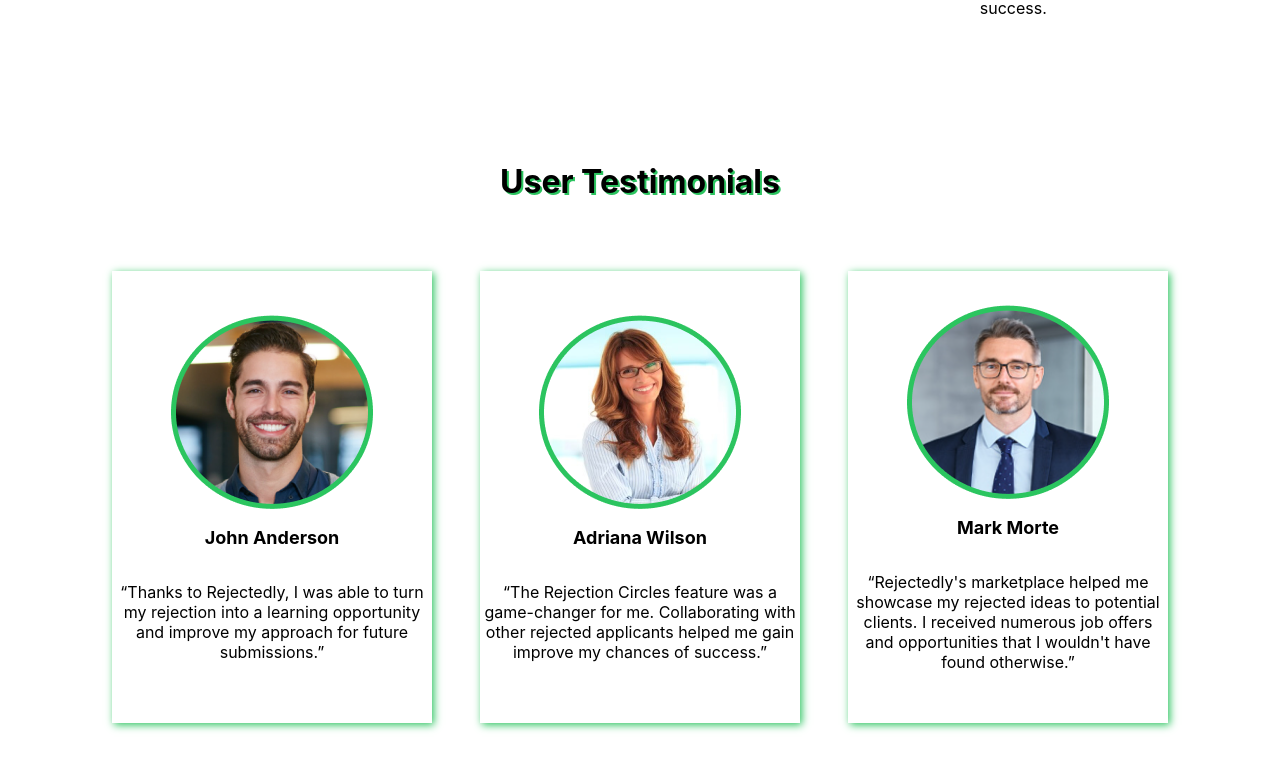
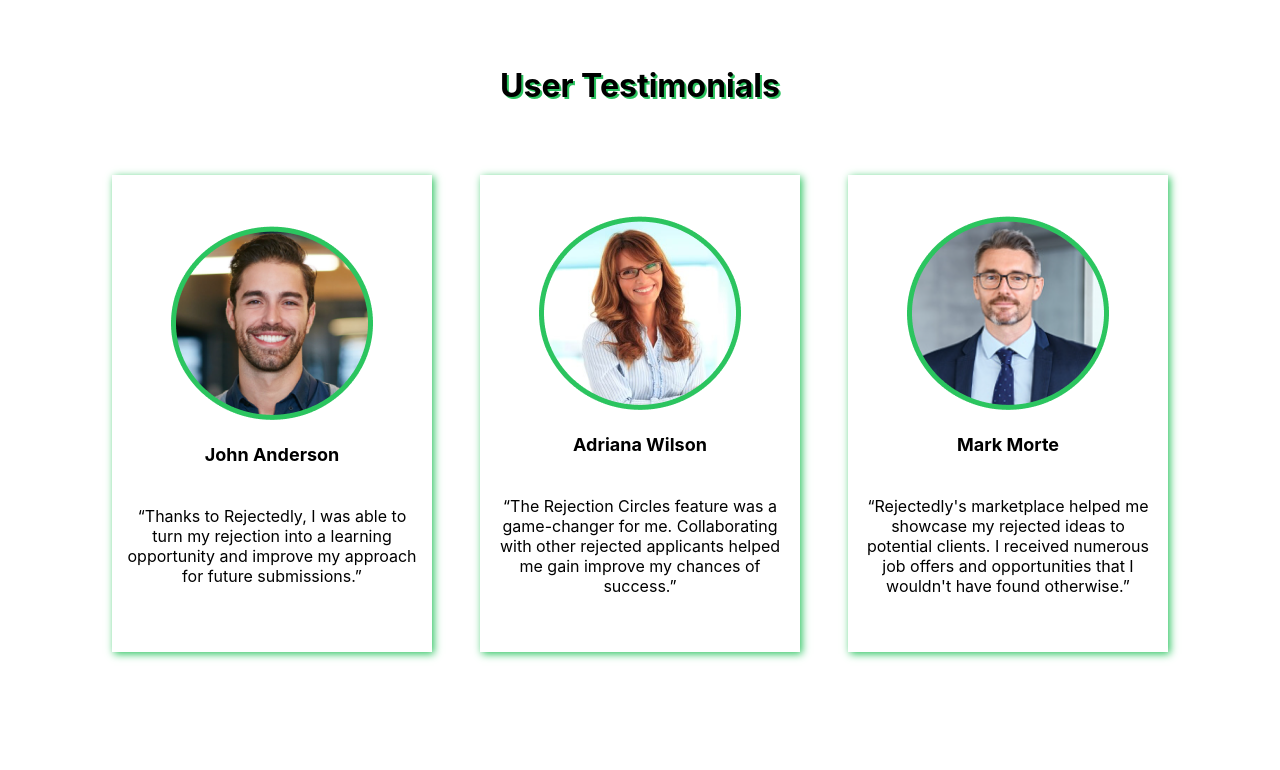
Before and after one commit to rimaabouchacra/Rejectedly, a React (Create React App) app in the folder rejectedly-frontend/: page / in a window 1280 px wide. Shown: the part 928-1698 px from the top of the page. After the commit the page ends 1628 px from the top, so only its background shows below. Built offline with nearby package versions, Linux system fonts and the light colour scheme.

Commit message:
added testimonials style

```diff
--- a/rejectedly-frontend/src/components/platform-features/index.css
+++ b/rejectedly-frontend/src/components/platform-features/index.css
@@ -1,5 +1,5 @@
 .features-title{
-    margin-top: 5rem;
+    margin-top: 3rem;
     text-shadow: 2px 2px var(--green);
     text-align: center;
 }
@@ -10,6 +10,7 @@
     padding: 3rem;
     margin-left: 4rem;
     margin-right: 4rem;
+
 }
 .feature{
     display: flex;
@@ -20,8 +21,6 @@
     width: 30%;
     height: 30%;
     text-align: center;
-
-
 }
 .title{
     font-size: 1.125rem;
--- a/rejectedly-frontend/src/components/testimonials/index.css
+++ b/rejectedly-frontend/src/components/testimonials/index.css
@@ -1,5 +1,5 @@
 .testimonials-title {
-    margin-top: 5rem;
+    margin-top: 1rem;
     text-shadow: 2px 2px var(--green);
     text-align: center;
 }
@@ -16,7 +16,8 @@
     flex-direction: column;
     justify-content: center;
     align-items: center;
-    /* gap: 0.6rem; */
+    gap: 0.4rem;
+    padding: 0.8rem;
     width: 40%;
     height: 28.25rem;
     text-align: center;
```
